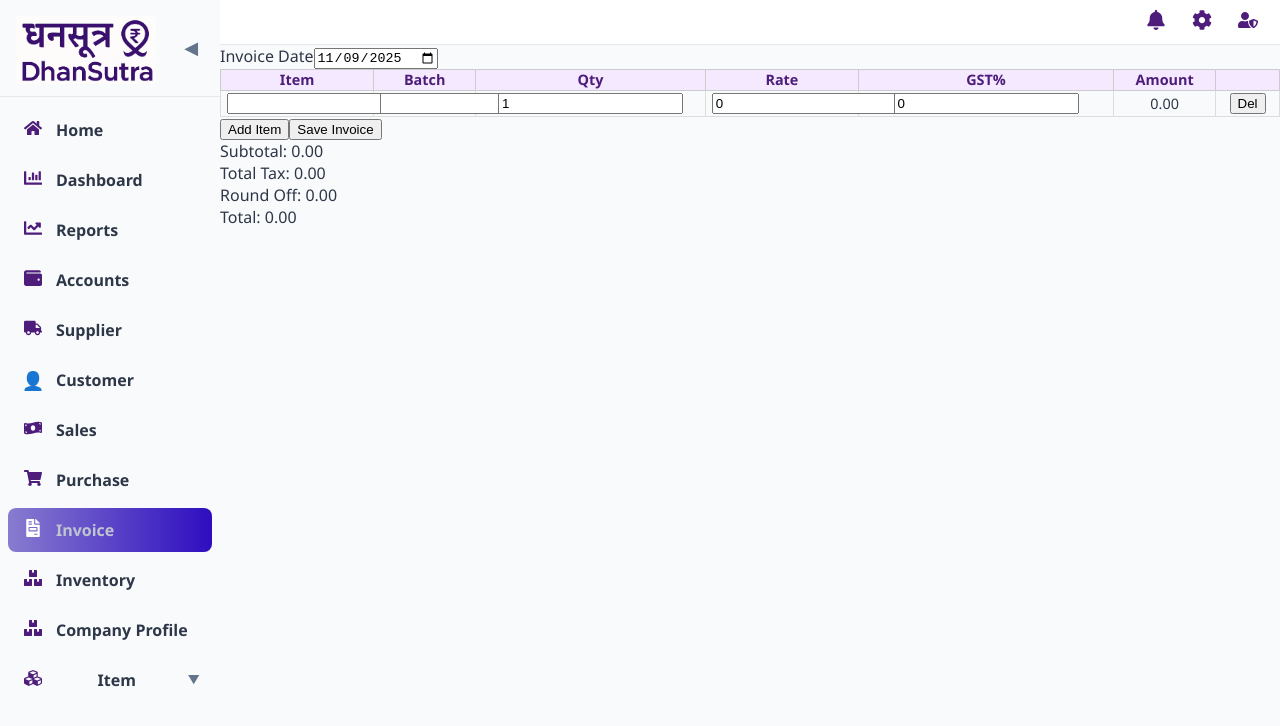
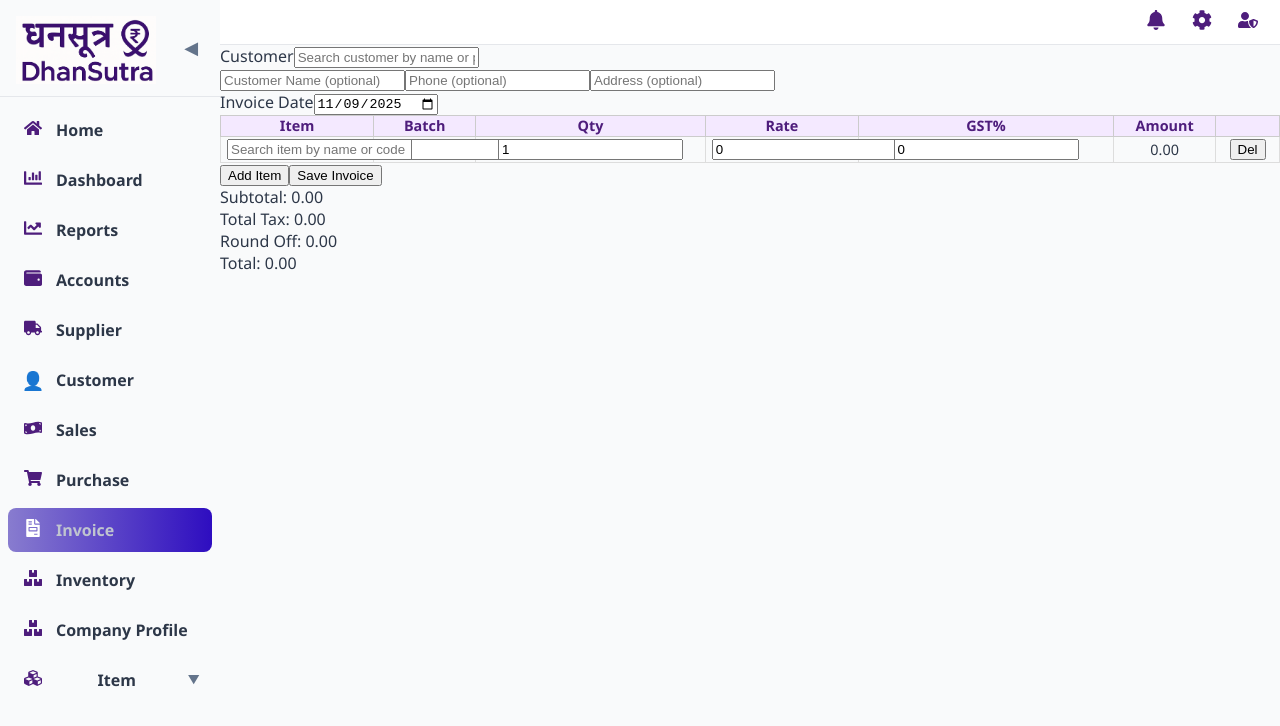
Before and after one commit to vineet-chhillar/bizvault-ui, a React (Create React App) app: page /item/InvoiceEditor in a window 1280 px wide. Both pictures are taken after typing "name@example.com", "Sample123" into the empty fields and a click on the button "Login". Shown: the top 726 px of the page. Built offline with nearby package versions, Linux system fonts and the light colour scheme.

Commit message:
commit on 14 nov 2025

```diff
--- /dev/null
+++ b/src/components/Item/Invoice.css
@@ -0,0 +1,49 @@
+.customer-section {
+  margin-bottom: 20px;
+  padding: 15px;
+  border: 1px solid #ddd;
+  border-radius: 6px;
+  background: #fafafa;
+}
+
+.customer-section label {
+  font-weight: 600;
+  display: block;
+  margin-bottom: 6px;
+}
+
+.customer-section input {
+  width: 100%;
+  padding: 7px 10px;
+  margin-bottom: 10px;
+  border: 1px solid #ccc;
+  border-radius: 4px;
+}
+
+/* Suggestions dropdown */
+.suggestions-box {
+  background: white;
+  border: 1px solid #ccc;
+  border-radius: 4px;
+  position: absolute;
+  width: 98%;
+  max-height: 180px;
+  overflow-y: auto;
+  z-index: 999;
+  margin-top: -8px;
+}
+
+.suggestion-row {
+  padding: 8px 12px;
+  cursor: pointer;
+  border-bottom: 1px solid #eee;
+}
+
+.suggestion-row:hover {
+  background: #f0f0f0;
+}
+
+/* Customer fields container */
+.customer-fields input {
+  margin-bottom: 8px;
+}
--- a/src/components/Item/InvoiceEditor.js
+++ b/src/components/Item/InvoiceEditor.js
@@ -5,11 +5,33 @@ const blankLine = () => ({ ItemId:0, ItemName:"", HsnCode:"", BatchNo:"", Qty:1,
 
 export default function InvoiceEditor({ companyProfile, user }) {
   const [invoiceDate, setInvoiceDate] = useState(new Date().toISOString().slice(0,10));
-  const [customer, setCustomer] = useState({ Id:0, Name:"Walk-in Customer" });
+  const [customer, setCustomer] = useState({
+  Id: 0,
+  Name: "",
+  Phone: "",
+  Address: ""
+});
+const [customerSearch, setCustomerSearch] = useState("");
+const [customerList, setCustomerList] = useState([]);
+const [showSuggestions, setShowSuggestions] = useState(false);
+const [itemList, setItemList] = useState([]);       // will hold ItemForInvoice[]
+const [itemSearchIndex, setItemSearchIndex] = useState(null); // which row is showing suggestions
+
+
   const [lines, setLines] = useState([ blankLine() ]);
   const [invoiceNo, setInvoiceNo] = useState(""); // fetched from server when saving
   const [totals, setTotals] = useState({ subTotal:0, totalTax:0, total:0, roundOff:0 });
-
+useEffect(() => {
+  if (window.chrome?.webview) {
+    window.chrome.webview.postMessage({ Action: "GetCustomers" });
+  }
+}, []);
+useEffect(() => {
+  if (window.chrome?.webview) {
+    // ask backend to send items
+    window.chrome.webview.postMessage({ Action: "GetItemsForInvoice" });
+  }
+}, []);
   useEffect(() => recalc(), [lines]);
 
   const recalc = () => {
@@ -47,17 +69,21 @@ export default function InvoiceEditor({ companyProfile, user }) {
   const removeLine = (i) => setLines(prev => prev.filter((_,j)=>j!==i));
 
   const handleSave = async () => {
-    // get next invoice num from server (optional)
-    // We'll ask server to produce next invoice & save atomically
+
+  // customer object to save
+  const Customer = {
+    Id: customer.Id || 0,
+    Name: customer.Name?.trim() || "",
+    Phone: customer.Phone?.trim() || "",
+    Address: customer.Address?.trim() || ""
+  };
+
   const payload = {
     Action: "CreateInvoice",
     Payload: {
       InvoiceDate: invoiceDate,
       CompanyProfileId: companyProfile?.Id ?? 1,
-        CustomerId: customer.Id,
-        CustomerName: customer.Name,
-        CustomerPhone: customer.Phone,
-        CustomerAddress: customer.Address || "",
+      Customer: Customer,   // <-- send whole customer object
       SubTotal: totals.subTotal,
       TotalTax: totals.totalTax,
       TotalAmount: totals.total,
@@ -72,6 +98,7 @@ export default function InvoiceEditor({ companyProfile, user }) {
   }
 };
 
+
   // listen feedback
   useEffect(() => {
     const handler = (evt) => {
@@ -80,6 +107,16 @@ export default function InvoiceEditor({ companyProfile, user }) {
       if (msg.action === "CreateInvoiceResponse") {
         if (msg.success) alert("Saved: " + msg.message);
         else alert("Save failed");
+      }
+      if (msg.action === "GetCustomersResponse") {
+  setCustomerList(msg.customers || []);
+}
+if (msg?.Type === "GetItemsForInvoice") {
+      if (msg.Status === "Success") {
+        setItemList(msg.Data || []);
+      } else {
+        console.warn("GetItemsForInvoice failed:", msg.Message);
+      }
     }
     };
     if (window.chrome?.webview) {
@@ -90,6 +127,82 @@ export default function InvoiceEditor({ companyProfile, user }) {
 
   return (
     <div className="invoice-editor">
+
+      <div className="customer-section">
+  <label>Customer</label>
+
+  <input
+    type="text"
+    value={customerSearch}
+    onChange={(e) => {
+      setCustomerSearch(e.target.value);
+      setShowSuggestions(true);
+    }}
+    placeholder="Search customer by name or phone"
+  />
+
+  {showSuggestions && customerSearch.trim() !== "" && (
+    <div className="suggestions-box">
+      {customerList
+        .filter(c =>
+          (c.Name?.toLowerCase() || "").includes(customerSearch.toLowerCase()) ||
+          (c.Phone || "").includes(customerSearch)
+        )
+        .slice(0, 10)
+        .map(c => (
+          <div
+            key={c.Id}
+            className="suggestion-row"
+            onClick={() => {
+              // select customer
+              setCustomer({
+                Id: c.Id,
+                Name: c.Name,
+                Phone: c.Phone,
+                Address: c.Address
+              });
+
+              setCustomerSearch(c.Name); // show name in search box
+              setShowSuggestions(false);
+            }}
+          >
+            {c.Name} — {c.Phone}
+          </div>
+        ))
+      }
+    </div>
+  )}
+
+  {/* Optional fields (editable) */}
+  <div className="customer-fields">
+    <input
+      type="text"
+      value={customer.Name}
+      onChange={(e) =>
+        setCustomer(prev => ({ ...prev, Name: e.target.value }))
+      }
+      placeholder="Customer Name (optional)"
+    />
+    <input
+      type="text"
+      value={customer.Phone}
+      onChange={(e) =>
+        setCustomer(prev => ({ ...prev, Phone: e.target.value }))
+      }
+      placeholder="Phone (optional)"
+    />
+    <input
+      type="text"
+      value={customer.Address}
+      onChange={(e) =>
+        setCustomer(prev => ({ ...prev, Address: e.target.value }))
+      }
+      placeholder="Address (optional)"
+    />
+  </div>
+</div>
+
+
       <div>
         <label>Invoice Date</label>
         <input type="date" value={invoiceDate} onChange={e=>setInvoiceDate(e.target.value)} />
@@ -100,7 +213,57 @@ export default function InvoiceEditor({ companyProfile, user }) {
         <tbody>
           {lines.map((l,i)=>(
             <tr key={i}>
-              <td><input value={l.ItemName} onChange={e=>updateLine(i,'ItemName',e.target.value)} /></td>
+
+              <td style={{ position: "relative" }}>
+  <input
+    value={l.ItemName}
+    onChange={(e) => {
+      updateLine(i, "ItemName", e.target.value);
+      setItemSearchIndex(i);
+    }}
+    onFocus={() => setItemSearchIndex(i)}
+    placeholder="Search item by name or code"
+  />
+
+  {itemSearchIndex === i && l.ItemName.trim() !== "" && (
+    <div className="suggestions-box" style={{ width: "320px" }}>
+      {itemList
+        .filter(it =>
+          (it.Name || "").toLowerCase().includes(l.ItemName.toLowerCase()) ||
+          (it.ItemCode || "").toLowerCase().includes(l.ItemName.toLowerCase())
+        )
+        .slice(0, 12)
+        .map(it => (
+          <div
+            key={it.Id}
+            className="suggestion-row"
+            onMouseDown={() => {
+              // Auto-fill invoice line with backend ItemForInvoice fields
+              updateLine(i, "ItemId", it.Id);
+              updateLine(i, "ItemName", it.Name);
+              updateLine(i, "HsnCode", it.HsnCode || it.ItemCode || "");
+              updateLine(i, "BatchNo", it.BatchNo || "");
+              updateLine(i, "GstPercent", Number(it.GstPercent) || 0);
+              updateLine(i, "Rate", Number(it.SalesPrice) || 0);
+              updateLine(i, "Unit", it.UnitName || "pcs");
+
+              setItemSearchIndex(null); // close dropdown
+            }}
+          >
+            <div style={{ fontWeight: 600 }}>{it.Name}</div>
+            <div style={{ fontSize: "12px", color: "#666" }}>
+              {it.SalesPrice ? ` • ₹${Number(it.SalesPrice).toFixed(2)}` : ""}
+              {it.ItemCode ? `Code: ${it.ItemCode}` : ""}
+              {it.BatchNo ? ` • ${it.BatchNo}` : ""}
+              {it.UnitName ? ` • ${it.UnitName}` : ""}
+
+            </div>
+          </div>
+        ))}
+    </div>
+  )}
+</td>
+
               <td><input value={l.BatchNo} onChange={e=>updateLine(i,'BatchNo',e.target.value)} /></td>
               <td><input value={l.Qty} onChange={e=>updateLine(i,'Qty',e.target.value)} /></td>
               <td><input value={l.Rate} onChange={e=>updateLine(i,'Rate',e.target.value)} /></td>
```
Lines whose indentation alone changed are shown as unchanged.
